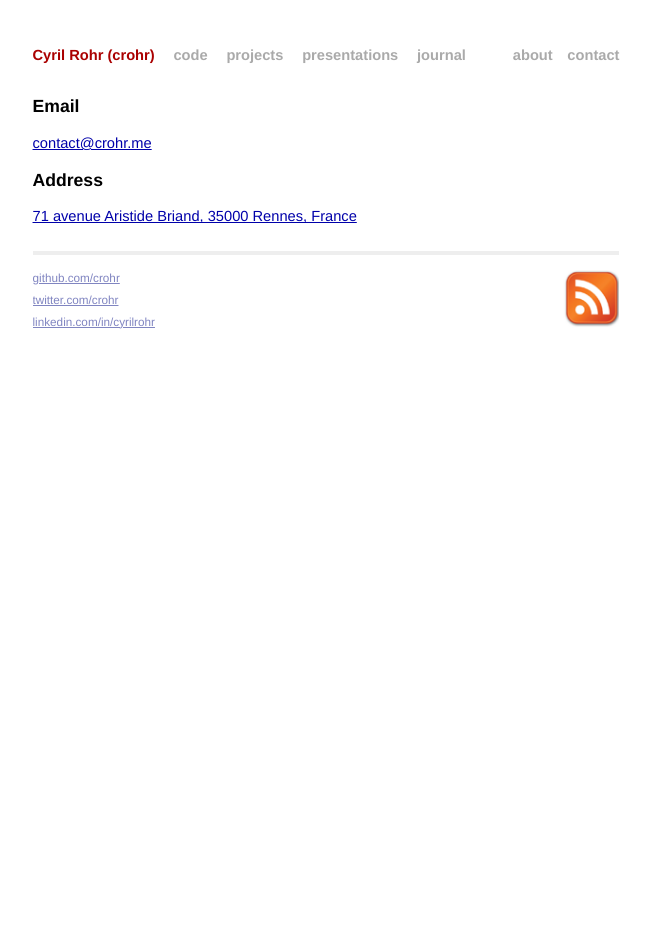
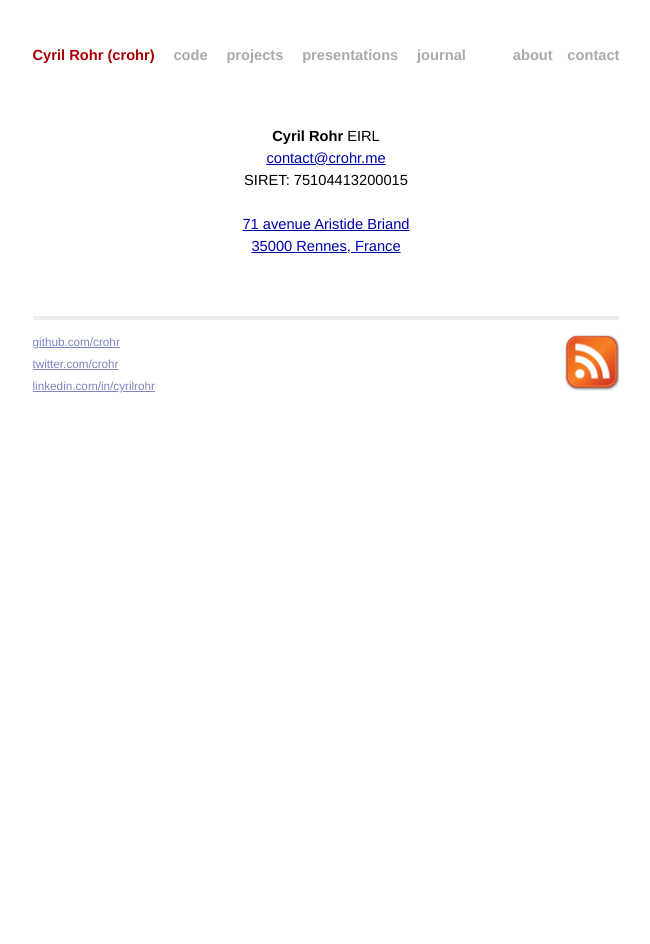
Before and after one commit to crohr/crohr.github.com, a Jekyll site: the page built from contact/index.md, in a window 1280 px wide. Shown: the whole page, without its empty margins (314-964 px from the left). Built offline with Jekyll 4.4.1, drawn with Linux system fonts in a browser that asks for light colours.

Commit message:
Add EIRL reference.

```diff
--- a/contact/index.md
+++ b/contact/index.md
@@ -3,12 +3,10 @@ layout: default
 title: Contact
 ---
 
-## Email
-
-[contact@crohr.me](mailto:contact@crohr.me)
-
-## Address
-
-[71 avenue Aristide Briand, 35000 Rennes, France] [rennes]
-
-[rennes]: http://g.co/maps/k6ezv
+<p style="text-align: center; margin-top: 10%; margin-bottom: 10%">
+<strong>Cyril Rohr</strong> EIRL<br/>
+<a href="mailto:contact@crohr.me">contact@crohr.me</a><br/>
+SIRET: 75104413200015<br/>
+<br/>
+<a href="http://g.co/maps/y8gzd">71 avenue Aristide Briand<br/>35000 Rennes, France</a>
+</p>
```
